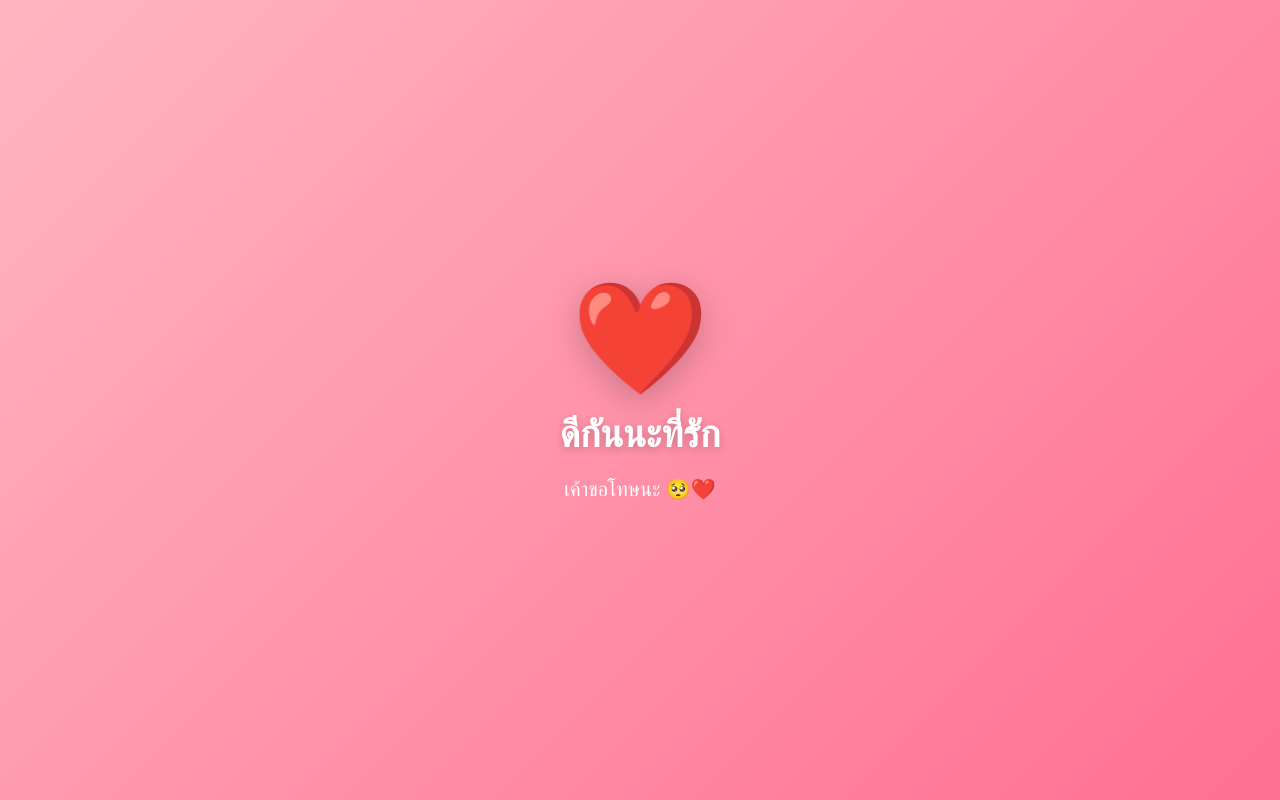
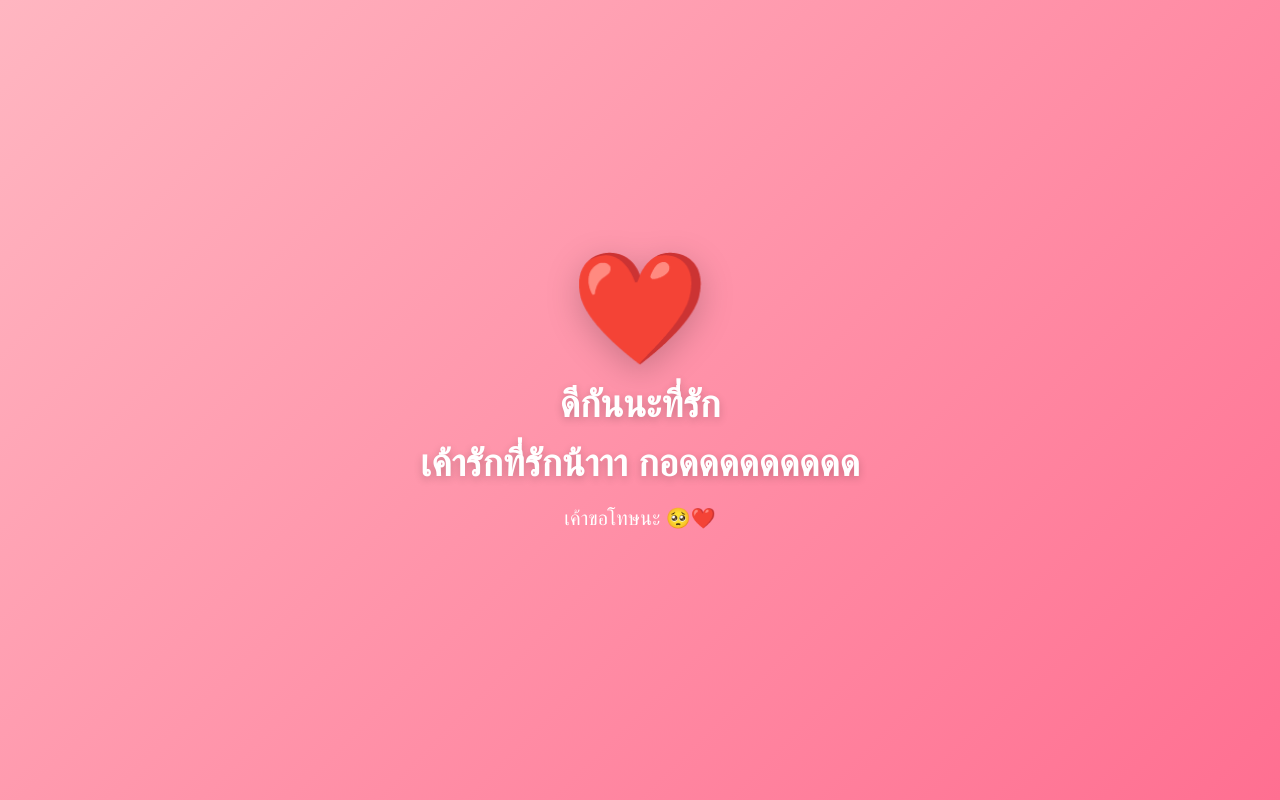
Before and after one commit to TecDek80/D-kan-na-Tlak, a plain HTML site: page index.html in a window 1280 px wide. Drawn offline with Linux system fonts and the light colour scheme.

Commit message:
Update index.html with new greeting and hearts
Added a new greeting message and adjusted heart creation logic.

```diff
--- a/index.html
+++ b/index.html
@@ -81,6 +81,7 @@ p {
 <div class="container">
   <div class="heart">❤️</div>
   <h1>ดีกันนะที่รัก</h1>
+  <h1>เค้ารักที่รักน้าาา กอดดดดดดดดด</h1>
   <p>เค้าขอโทษนะ 🥺❤️</p>
 </div>
 
```
